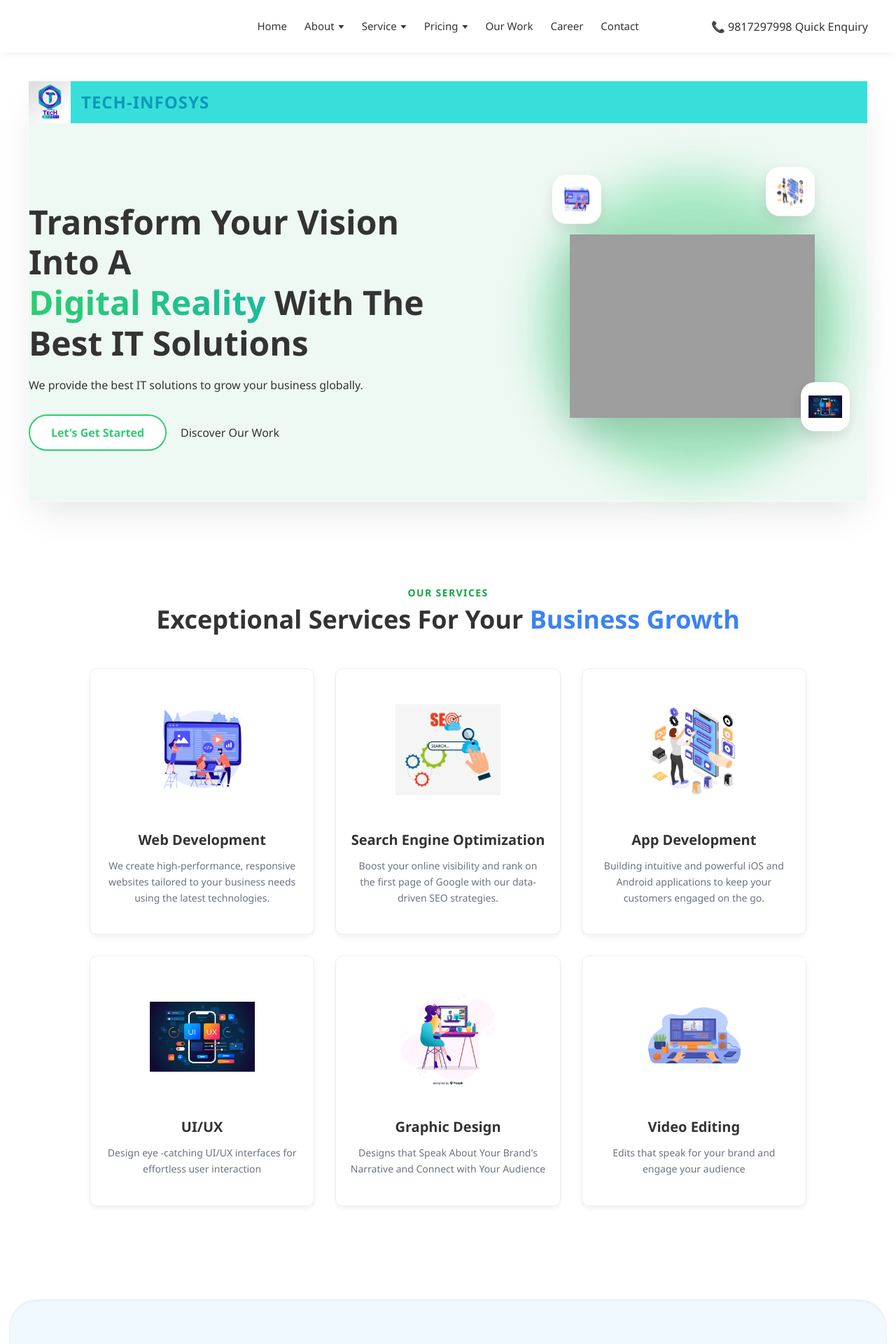
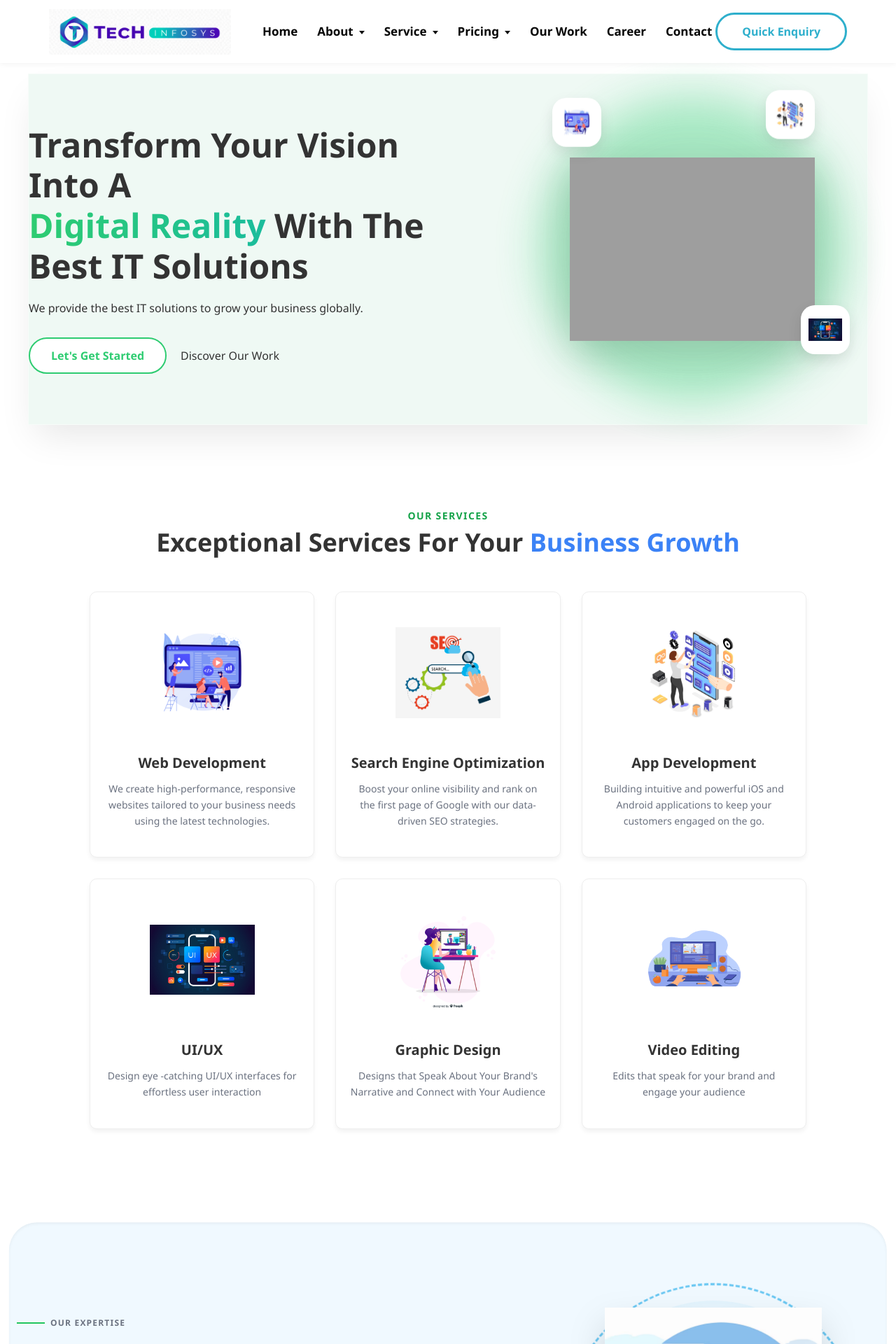
Before and after one commit to riteshcdy07/techinfosys-project, a Django app: page / in a window 1280 px wide. Shown: the top 1920 px of the page at 70% size. Run offline with Django 5.2, Linux system fonts and the light colour scheme; data comes from the database, SQL or seed files in the repository; some libraries are stand-ins or nearby versions; grey boxes are pictures that could not be loaded.

Commit message:
Update website logo and design

```diff
--- a/core/templates/home.html
+++ b/core/templates/home.html
@@ -21,25 +21,97 @@ body {
 }
 
 .navbar {
+  width: 100%;
+  height: 90px;
+  background: #ffffff;
   display: flex;
   align-items: center;
   justify-content: space-between;
+  padding: 0 70px;
+  box-shadow: 0 1px 8px rgba(0, 0, 0, 0.06);
+  overflow: hidden;
+  position: relative;
+  z-index: 1000;
+}
+
+.nav-container {
+  width: 100%;
+  max-width: 1450px;
+  margin: 0 auto;
+  padding: 0 70px;
+  display: flex;
+  align-items: center;
+  justify-content: space-between;
+}
+
+.nav-brand {
+  display: flex;
+  align-items: center;
+}
+
+.nav-left {
+  display: flex;
+  align-items: center;
+  height: 100%;
+  flex: 0 0 300px;
+}
+
+.nav-logo-img {
+  width: 260px;
   height: 75px;
-  background: #fff;
-  position: relative; /* Essential for centering links */
-  padding-right: 50px;
-  top: 0;
-  padding-right: 40px;
-  box-shadow: 0 2px 10px rgba(0,0,0,0.05);;
-  z-index: 1000; /* Space for the right-side button */
+  object-fit: contain;
+  object-position: center;
+  display: block;
+}
+
+.nav-links {
+  display: flex;
+  align-items: center;
+  justify-content: center;
+  list-style: none;
+  gap: 28px;
+  margin: 0;
+  padding: 0;
+  flex: 1;
+  position: static;
+  transform: none;
+}
+
+.nav-links li a {
+  text-decoration: none;
+  color: #050505;
+  font-size: 17px;
+  font-weight: 600;
+  display: flex;
+  align-items: center;
+  white-space: nowrap;
+  transition: color 0.3s ease;
 }
 
 
+.nav-links li a:hover {
+  color: #009688;
+}
 
-/* --- LOGO SECTION --- */
-.nav-logo {
-  height: 100%;
+
+.btn-enquiry button {
+  background-color: #ffffff;    /* White background */
+  color: #2eafcc;               /* Green text color matching the image */
+  border: 3px solid #2eafcc;    /* Green border outline */
+  padding: 12px 35px;           /* Spacing to create the wide oval shape */
+  font-size: 16px;              /* Font size */
+  font-weight: 600;             /* Semi-bold text styling */
+  border-radius: 50px;          /* Makes the perfect pill/oval shape */
+  cursor: pointer;
+  transition: all 0.3s ease;    /* Smooth transition for hover effects */
 }
+
+/* Optional hover state to make it interactive */
+.btn-enquiry button:hover {
+  background-color: #0bb2d7;    /* Inverts to green background on hover */
+  color: #ffffff;               /* Inverts to white text on hover */
+}
+
 
 .logo-bg {
   background-color: var(--light-bg);
@@ -65,34 +137,28 @@ body {
 
 }
 
-/* Optional: Add spacing around the logo if it feels cramped */
-.logo-container {
-    display: flex;
-    align-items: center;
-    gap: 15px;
-    background-color: #38dfda;
-    margin-bottom: 20px;
-}
-/* --- CENTER LINKS SECTION --- */
-.nav-links {
-  position: absolute;
-  left: 50%;
-  transform: translateX(-50%); /* This forces it to the mathematical center */
-  display: flex;
-  list-style: none;
-  gap: 25px;
-  margin: 0;
-  padding: 0;
+
+
+
+
+
+.brand-logo-img {
+    width: auto;               /* Lets width scale dynamically */
+    height: 90px;             /* BUMPED UP from 60px to make the logo look big */
+    max-width: 250px;         /* Maximum width threshold to keep it clean */
+    object-fit: contain;      /* Guarantees the logo image will not stretch or distort */
+    display: block;
+    transition: transform 0.3s ease; /* Adds a premium feel on hover */
 }
 
-.nav-links li a {
-  text-decoration: none;
-  color: #333;
-  font-weight: 500;
-  font-size: 15px;
-  display: flex;
-  align-items: center;
+/* Optional hover interaction to make the branding feel lively */
+.brand-logo-img:hover {
+    transform: scale(1.04);   /* Soft micro-zoom when the user hovers over it */
 }
+
+
+
+
 
 /* --- RIGHT SIDE ACTIONS --- */
 .nav-actions {
@@ -108,7 +174,7 @@ body {
   font-size: 17px;
 }
 
-.enquiry-btn {
+/* .enquiry-btn {
   border: 1.5px solid var(--brand-green);
   color: var(--brand-green);
   padding: 10px 25px;
@@ -116,12 +182,12 @@ body {
   text-decoration: none;
   font-weight: 500;
   transition: all 0.3s ease;
-}
+} */
 
-.enquiry-btn:hover {
+/* .enquiry-btn:hover {
   background: var(--brand-green);
   color: white;
-}
+} */
 
 /* Small dropdown arrow icon */
 .arrow {
@@ -129,9 +195,9 @@ body {
   height: 0;
   border-left: 4px solid transparent;
   border-right: 4px solid transparent;
-  border-top: 5px solid #333;
-  margin-left: 6px;
-  margin-top: 2px;
+  border-top: 5px solid #111;
+  margin-left: 8px;
+  margin-top: 3px;
 }
 
 
@@ -141,7 +207,7 @@ body {
 }
 
 .hero-section {
-  padding: 40px;
+  padding: 15px 40px 40px;
   background-color: #fff;
 }
 
@@ -491,11 +557,12 @@ body {
 </head>
 <body>
 
-    <nav class="navbar">
-      <div class="nav-left"></div>
-      <!-- <div class="logo"> -->
-        <!-- <img src="your-logo-path.png" alt="NEPTECH"> -->
-      <!-- </div> -->
+  <nav class="navbar">
+    <div class="nav-left">
+      <a href="/">
+        <img src="{% static 'core/images/office logo.png' %}" alt="Tech Infosys Logo" class="nav-logo-img">
+      </a>
+    </div>
 
 
       <ul class="nav-links">
@@ -512,22 +579,18 @@ body {
       </ul>
 
       <div class="nav-right">
-        <a href="tel:9801848492" class="phone-link">
-          <span class="phone-icon">📞</span> 9817297998
+        <a href="#" class="btn-enquiry">
+          <button type="button">Quick Enquiry</button>
         </a>
-        <a href="#" class="btn-enquiry">Quick Enquiry</a>
       </div>
+
     </nav>
 
 
 
     <section class="hero-section">
       <div class="hero-card">
-        <div class="logo-container">
-          <img src="{% static 'core/images/logos.png.jpg' %}" alt="TecH-Infosys Logo" class="brand-logo-img">
 
-          <div class="logo">TecH-Infosys</div>
-        </div>
 
         <div class="hero-main">
           <div class="hero-text">
@@ -773,9 +836,9 @@ body {
         <div class="footer-social">
             <h3>Stay Connected</h3>
             <div class="social-icons">
-                <a href="https://www.facebook.com/profile.php?id=61569830708216" target="_blank"><i class="fab fa-facebook-f"></i></a>
-                <a href="#"><i class="fab fa-twitter"></i></a>
-                <a href="#"><i class="fab fa-instagram"></i></a>
+                <a href="https://www.facebook.com/profile.php?id=61581313404812" target="_blank"><i class="fab fa-facebook-f"></i></a>
+
+                <a href="https://www.instagram.com/techinfosys12/"><i class="fab fa-instagram"></i></a>
                 <a href="#"><i class="fab fa-linkedin-in"></i></a>
             </div>
         </div>
--- a/core/templates/web_development.html
+++ b/core/templates/web_development.html
@@ -59,7 +59,7 @@
                     🚀 Future-Proof Your Career
                 </div>
                 <h1 class="text-6xl font-extrabold leading-tight text-slate-900">
-                    Why just visit websites when you can <span class="text-green-600">Build them?</span>
+                    Why just visit websites when you can <span class="text-green-600">Build them? </span>
                 </h1>
                 <p class="text-xl text-slate-500 leading-relaxed">
                     The demand for Web Developers in Nepal and globally is at an all-time high. Join the top 1% of earners by mastering the most versatile skill in the world.
```
Also changed, not shown: core/static/core/images/office logo.png (added).
